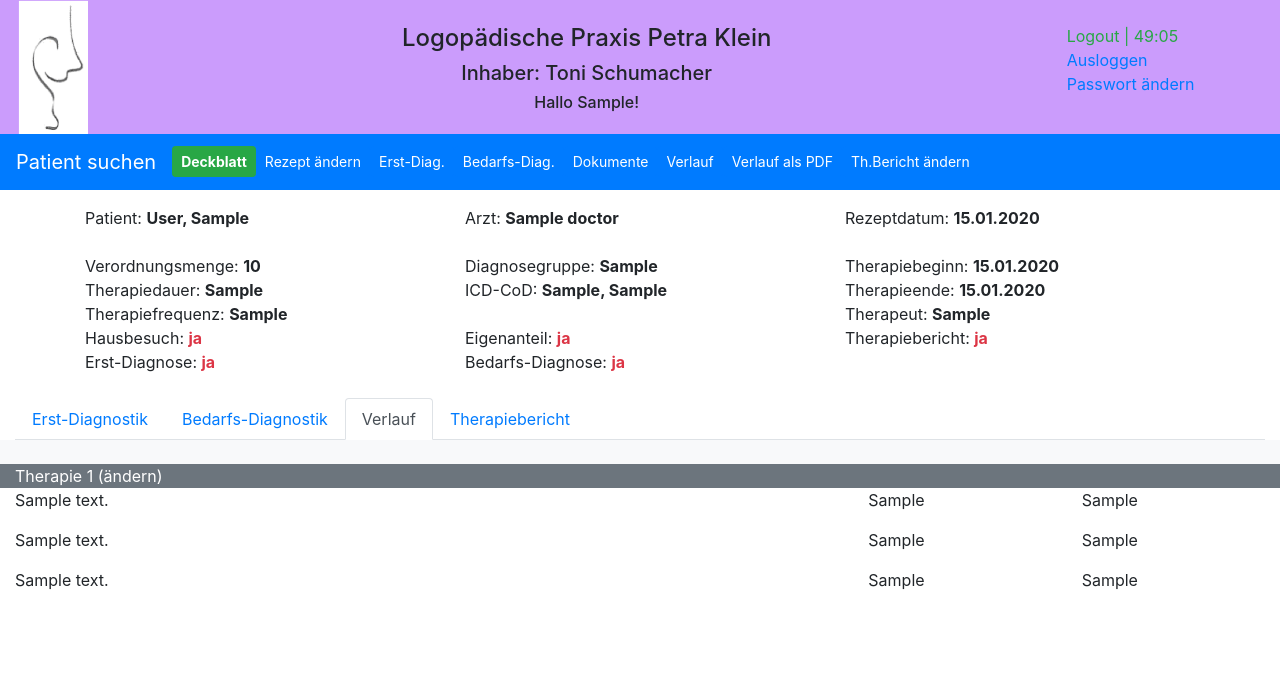
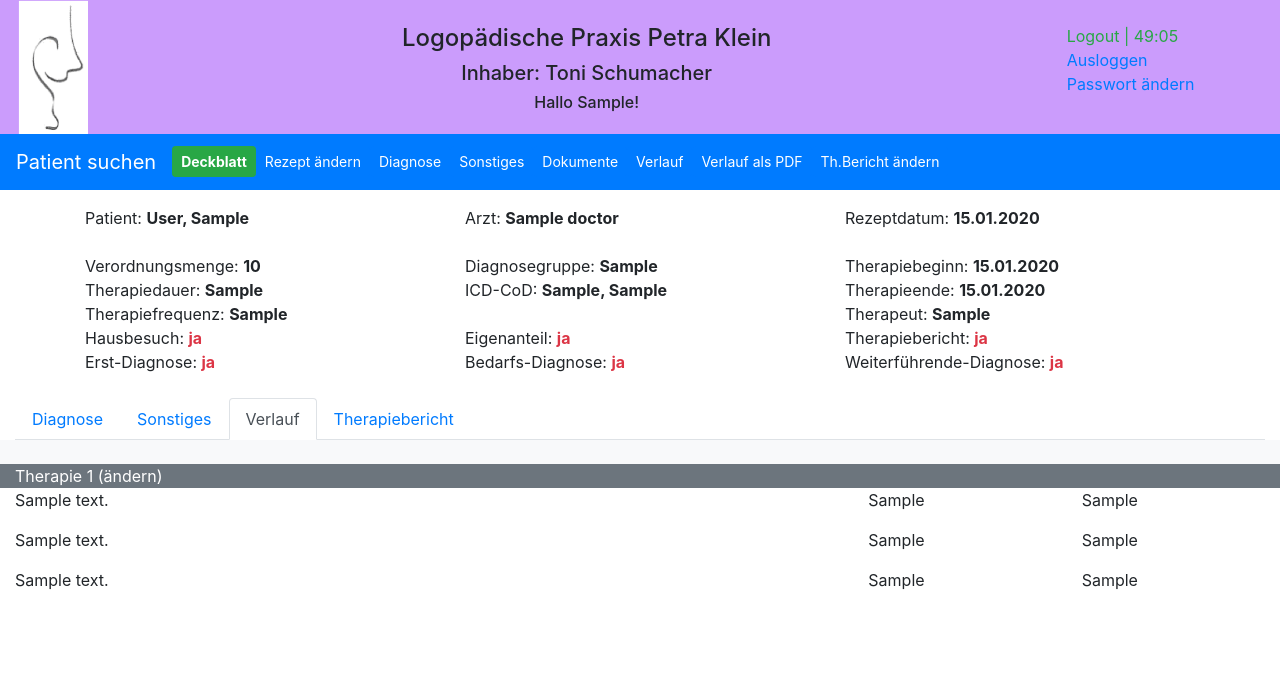
Before and after one commit to nkrings-nettersheim/logopaedie, a Django app: page /reports/therapy/1/ in a window 1280 px wide. Shown: the top 680 px of the page. Run offline with Django 3.2, Linux system fonts and the light colour scheme; a user stored in the database is signed in; tables that the repository leaves empty hold one stand-in row (values such as "Sample post"); data that the repository does not hold is empty; some libraries are stand-ins or nearby versions.

Commit message:
Version 2.02

```diff
--- a/reports/templates/pdf_templates/therapy_report.html
+++ b/reports/templates/pdf_templates/therapy_report.html
@@ -115,7 +115,7 @@
 <div id="wiedervorstellung1">Wiedervorstellung in </div>
 <div id="wiedervorstellung2"></div>
 
-<div id="wiedervorstellung3">{% if result.therapy_re_introduction_weeks %} X {% endif %}</div>
+<div id="wiedervorstellung3">{% if result.therapy_re_introduction %} X {% endif %}</div>
 <div id="wiedervorstellung4">{{ result.therapy_re_introduction_weeks }} Wochen</div>
 <!--
 <div id="fortsetzung1">Wiedervorstellung ab:</div>
--- a/reports/templates/reports/patient.html
+++ b/reports/templates/reports/patient.html
@@ -193,7 +193,7 @@
                     <div class="col-sm-2">
                         <div class="inline">
                             <strong>
-                                ({{ item.single }}/{{ item.therapy_regulation_amount }})&nbsp;{% if item.first_diagnostic_no_yes %}<div class="text-danger inline">ED</div>{% endif %}{% if item.need_diagnostic_no_yes %}<div class="text-danger inline">BD</div>{% endif %}
+                                ({{ item.single }}/{{ item.therapy_regulation_amount }})&nbsp;{% if item.first_diagnostic_no_yes %}<div class="text-danger inline">ED</div>{% endif %}{% if item.need_diagnostic_no_yes %}<div class="text-danger inline">BD</div>{% endif %}{% if item.continue_diagnostic_no_yes %}<div class="text-danger inline">WD</div>{% endif %}
                             </strong>
                         </div>
                     </div>
--- a/reports/templates/reports/something_form.html
+++ b/reports/templates/reports/something_form.html
@@ -32,7 +32,7 @@
     <div class="container">
         <div class="row">
             <div class="col-sm">
-                <h4>Bedarfs-Diagnostik:</h4>
+                <h4>Sonstiges:</h4>
             </div>
         </div>
         <div class="form-group row">
--- a/reports/templates/reports/therapy.html
+++ b/reports/templates/reports/therapy.html
@@ -21,16 +21,16 @@
       </li>
       <li class="nav-item">
         {% if ia.therapy_id %}
-          <a class="btn btn-primary btn-sm" href="{% url 'reports:edit_ia' ia.id %}" role="button">Erst-Diag.</a>
+          <a class="btn btn-primary btn-sm" href="{% url 'reports:edit_ia' ia.id %}" role="button">Diagnose</a>
         {% else %}
-          <a class="btn btn-primary btn-sm" href="{% url 'reports:add_ia' %}?id={{ therapy.id }}" role="button">Erst-Diag.</a>
+          <a class="btn btn-primary btn-sm" href="{% url 'reports:add_ia' %}?id={{ therapy.id }}" role="button">Diagnose.</a>
         {% endif %}
       </li>
       <li class="nav-item">
         {% if ts.therapy_id %}
-            <a class="btn btn-primary btn-sm" href="{% url 'reports:edit_something' ts.id%}" role="button">Bedarfs-Diag.</a>
+            <a class="btn btn-primary btn-sm" href="{% url 'reports:edit_something' ts.id%}" role="button">Sonstiges</a>
         {% else %}
-            <a class="btn btn-primary btn-sm" href="{% url 'reports:add_something' %}?id={{ therapy.id }}" role="button">Bedarfs-Diag.</a>
+            <a class="btn btn-primary btn-sm" href="{% url 'reports:add_something' %}?id={{ therapy.id }}" role="button">Sonstiges</a>
         {% endif %}
       </li>
       <li class="nav-item">
@@ -151,9 +151,7 @@
                 Erst-Diagnose: <strong>{% if therapy.first_diagnostic_no_yes %}<div class="text-danger inline">ja</div> {% else %}<div class="text-success inline">nein</div>{% endif %}</strong>
             </div>
             <div class="col-sm inline">Bedarfs-Diagnose: <strong>{% if therapy.need_diagnostic_no_yes %}<div class="text-danger inline">ja</div>{% else %}<div class="text-success inline">nein</div>{% endif %}</strong></div>
-            <div class="col-sm">
-
-            </div>
+            <div class="col-sm inline">Weiterführende-Diagnose: <strong>{% if therapy.continue_diagnostic_no_yes %}<div class="text-danger inline">ja</div>{% else %}<div class="text-success inline">nein</div>{% endif %}</strong></div>
         </div>
     </div>
     <br>
@@ -161,16 +159,16 @@
          <ul class="nav nav-tabs" id="myTab" role="tablist">
           <li class="nav-item">
               {% if request.GET.window == "1" %}
-                <a class="nav-link active" id="erstbefund-tab" data-toggle="tab" href="#erstbefund" role="tab" aria-controls="erstbefund" aria-selected="false">Erst-Diagnostik</a>
+                <a class="nav-link active" id="erstbefund-tab" data-toggle="tab" href="#erstbefund" role="tab" aria-controls="erstbefund" aria-selected="false">Diagnose</a>
               {% else %}
-                <a class="nav-link" id="erstbefund-tab" data-toggle="tab" href="#erstbefund" role="tab" aria-controls="erstbefund" aria-selected="false">Erst-Diagnostik</a>
+                <a class="nav-link" id="erstbefund-tab" data-toggle="tab" href="#erstbefund" role="tab" aria-controls="erstbefund" aria-selected="false">Diagnose</a>
               {% endif %}
           </li>
           <li class="nav-item">
               {% if request.GET.window == "2" %}
-                <a class="nav-link active" id="sonstiges-tab" data-toggle="tab" href="#sonstiges" role="tab" aria-controls="sonstiges" aria-selected="false">Bedarfs-Diagnostik</a>
+                <a class="nav-link active" id="sonstiges-tab" data-toggle="tab" href="#sonstiges" role="tab" aria-controls="sonstiges" aria-selected="false">Sonstiges</a>
               {% else %}
-                <a class="nav-link" id="sonstiges-tab" data-toggle="tab" href="#sonstiges" role="tab" aria-controls="sonstiges" aria-selected="false">Bedarfs-Diagnostik</a>
+                <a class="nav-link" id="sonstiges-tab" data-toggle="tab" href="#sonstiges" role="tab" aria-controls="sonstiges" aria-selected="false">Sonstiges</a>
               {% endif %}
           </li>
           <li class="nav-item">
@@ -201,8 +199,22 @@
                   <div class="col-sm-10"></div>
               </div>
               <div class="row bg-secondary">
-                  <div class="col-sm-2 text-white">Erst-Diagnose {% if ia.therapy_id %}<a class="text-white" href="{% url 'reports:edit_ia' ia.id %}">(ändern)</a>{% endif %}</div>
+                  <div class="col-sm-2 text-white">Diagnose {% if ia.therapy_id %}<a class="text-white" href="{% url 'reports:edit_ia' ia.id %}">(ändern)</a>{% endif %}</div>
                   <div class="col-sm-10"></div>
+              </div>
+              <div class="row bg-white ">
+                  <div class="col-sm-2">Diagnostik-Art:</div>
+                  <div class="col-sm-10">
+                      <strong>
+                          {% if ia.ia_diagnostic_level == 'ED' %}
+                            Erst-Diagnostik
+                          {% elif ia.ia_diagnostic_level == 'BD' %}
+                            Bedarfs-Diagnostik
+                          {% elif ia.ia_diagnostic_level == 'WD'%}
+                            Weiterführende-Diagnostik
+                          {% endif %}
+                    </strong>
+                  </div>
               </div>
               <div class="row bg-white ">
                   <div class="col-sm-2">Befunddatum:</div>
@@ -296,7 +308,7 @@
                   <div class="col-sm-10"></div>
               </div>
               <div class="row bg-secondary">
-                  <div class="col-sm-2 text-white">Bedarfs-Diagnose {% if ts.therapy_id %}<a class="text-white" href="{% url 'reports:edit_something' ts.id %}">(ändern)</a>{% endif %}</div>
+                  <div class="col-sm-2 text-white">Sonstiges {% if ts.therapy_id %}<a class="text-white" href="{% url 'reports:edit_something' ts.id %}">(ändern)</a>{% endif %}</div>
                   <div class="col-sm-10"></div>
               </div>
               <div class="row bg-white ">
@@ -395,24 +407,26 @@
                   <div class="col-sm-1"><strong>{{ therapy_report.therapy_group_min }}</strong></div>
                   <div class="col-sm-6">&nbsp;</div>
               </div>
-              <!--
+
               <div class="row bg-light">
                   <div class="col-sm-2">Wiedervorstellung:</div>
                   <div class="col-sm-1"><strong>{% if therapy_report.therapy_re_introduction %} X {% endif %}</strong></div>
                   <div class="col-sm-1">in </div>
                   <div class="col-sm-1"><strong>{{ therapy_report.therapy_re_introduction_weeks }}</strong> Wochen</div>
               </div>
-              -->
+
               <div class="row bg-light">
                   <div class="col-sm-2">Frequenz:</div>
                   <div class="col-sm-1"><strong>{% if therapy_report.therapy_frequence %} X {% endif %}</strong></div>
                   <div class="col-sm-1">Anzahl/Woche: </div>
                   <div class="col-sm-1"><strong>{{ therapy_report.therapy_frequence_count_per_week }}</strong></div>
               </div>
+              <!--
               <div class="row bg-light">
                   <div class="col-sm-2">Wiedervorstellung ab:</div>
                   <div class="col-sm-2"><strong>{{ therapy_report.therapy_break_date|date:"d.m.Y" }}</strong></div>
               </div>
+              -->
               <div class="row bg-light">
                   <div class="col-sm-2">andere Therapie:</div>
                   <div class="col-sm-1"><strong>{% if therapy_report.therapy_another %} X {% endif %}</strong></div>
--- a/reports/views.py
+++ b/reports/views.py
@@ -1050,8 +1050,8 @@ def show_therapy_report(request):
     result.recipe_date = Therapy.objects.get(id=id).recipe_date
     result.process_count = Process_report.objects.filter(therapy=id).count()
     result.static_root = settings.STATIC_ROOT
-    if result.therapy_break_date:
-        result.therapy_re_introduction_weeks = rrule.rrule(rrule.WEEKLY, dtstart=result.report_date, until=result.therapy_break_date).count()
+    #if result.therapy_break_date:
+    #    result.therapy_re_introduction_weeks = rrule.rrule(rrule.WEEKLY, dtstart=result.report_date, until=result.therapy_break_date).count()
 
     filename = result.pa_last_name + "_" + result.pa_first_name + "_" + str(result.recipe_date) + ".pdf"
     #print(therapy_result.diagnostic_group.diagnostic_key)
```
Also changed, not shown: reports/forms.py (+48 -19 lines), reports/models.py (+12 -3 lines), reports/templates/reports/ia_form.html (+7 -0 lines), reports/templates/reports/therapy_form.html (+7 -0 lines), reports/templates/reports/therapy_report_form.html (+18 -25 lines), static/reports/therapy_report.css (+15 -10 lines), reports/migrations/0009_initialassessment_ia_diagnostic_level.py (added), reports/migrations/0010_therapy_continue_diagnostic_no_yes.py (added), reports/migrations/0011_auto_20210106_2040.py (added).
